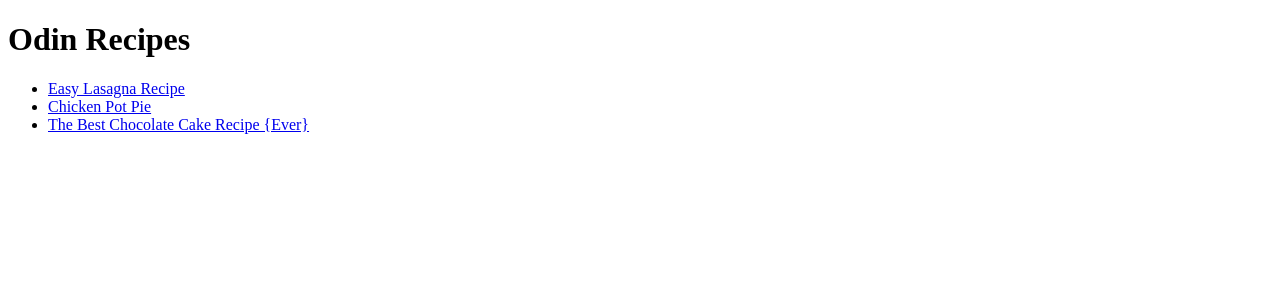
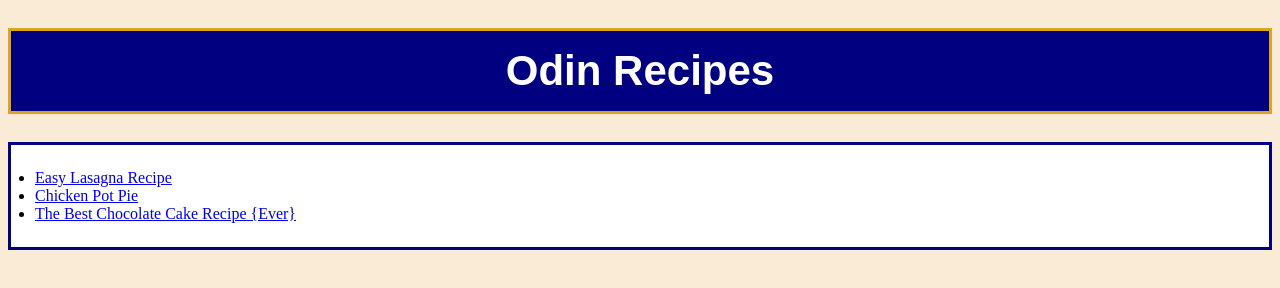
Before and after one commit to kenhollingsworth422/odin-recipes, a plain HTML site: page index.html in a window 1280 px wide. Drawn offline with Linux system fonts and the light colour scheme.

Commit message:
make style.css file and add styling

```diff
--- a/index.html
+++ b/index.html
@@ -4,6 +4,7 @@
     <meta charset="UTF-8">
     <meta name="viewport" content="width=<device-width>, initial-scale=1.0">
     <title>Project 1: Foundations-Recipes</title>
+    <link rel="stylesheet" href="style.css"
 </head>
 <body>
     <h1>Odin Recipes</h1>
--- /dev/null
+++ b/style.css
@@ -0,0 +1,24 @@
+h1 {
+    text-align: center;
+    font-size: 42px;
+    font-family: "Arial","Verdana", "Georgia";
+    background-color: navy;
+    border: solid;
+    border-color: goldenrod;
+    color: white;
+    padding-top: 16px;
+    padding-bottom: 16px;
+
+
+}
+
+body {
+    background-color: antiquewhite;
+}
+
+ul {
+    border: solid;
+    border-color: navy;
+    padding: 24px;
+    background-color: white;
+}
```
